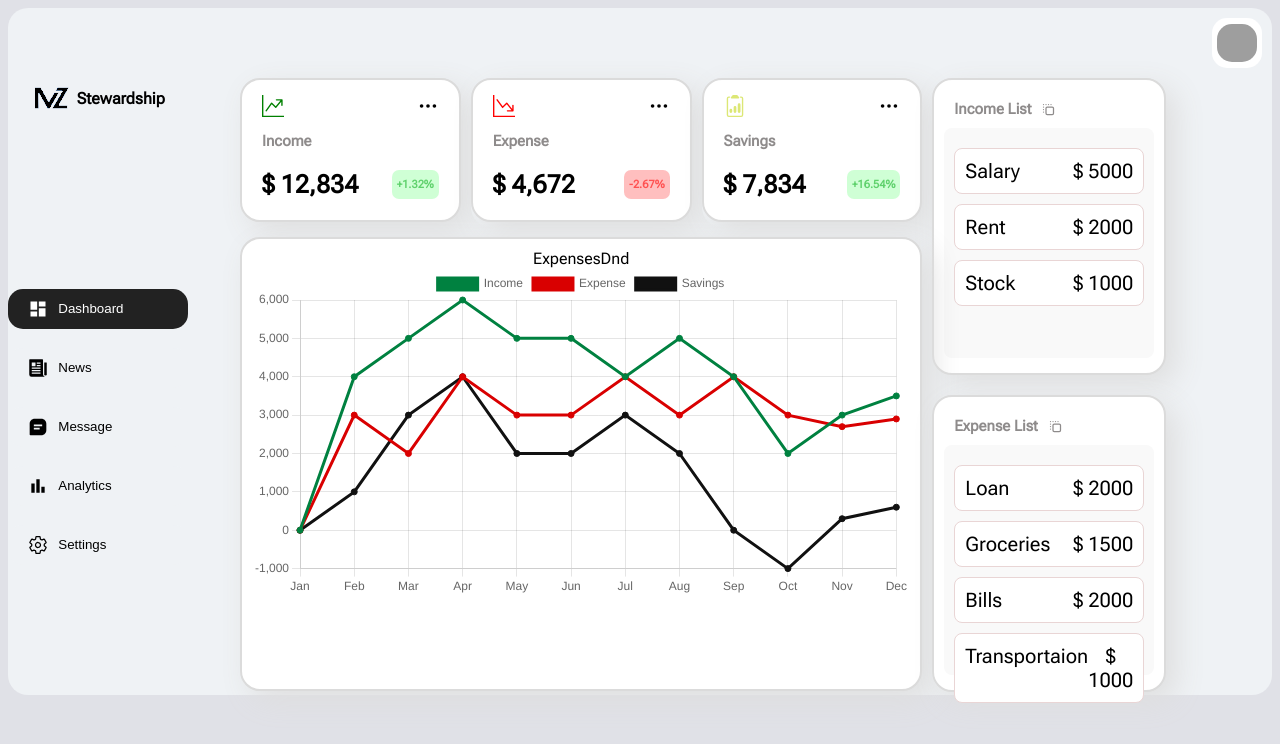
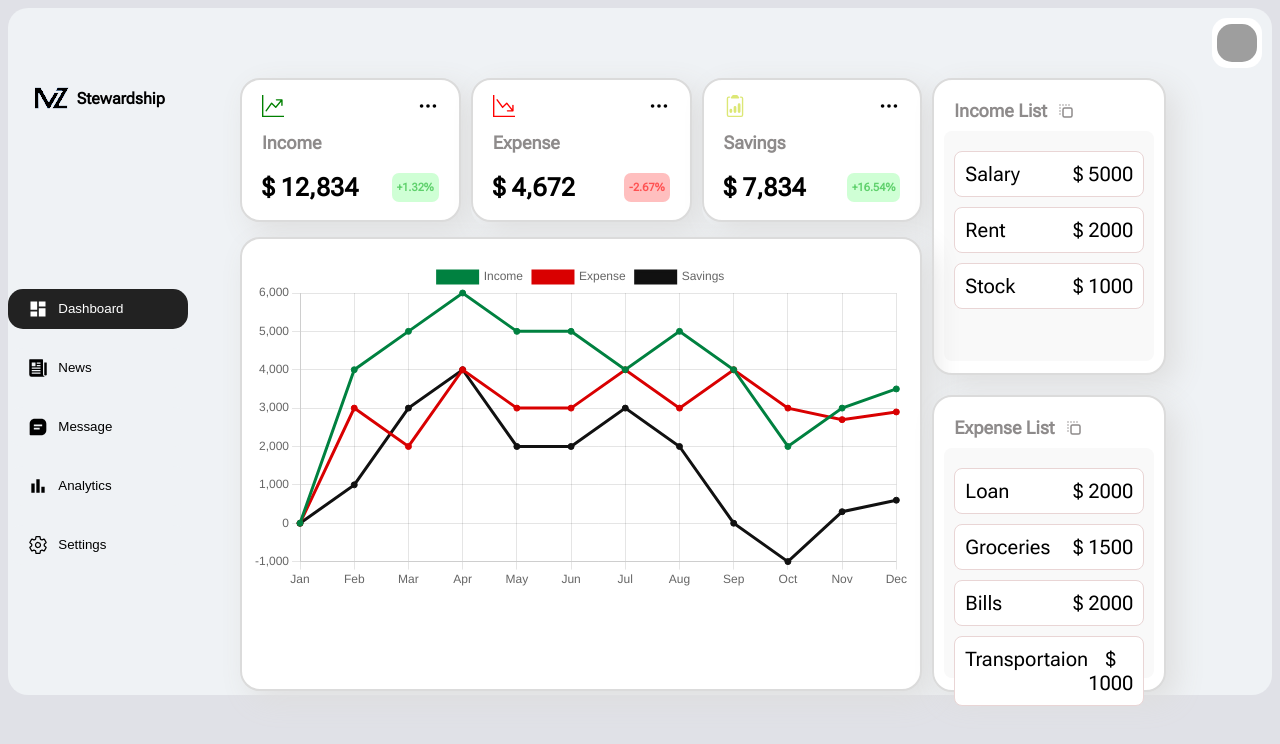
Before and after one commit to shahan210/DashBoard-1, a React (Vite) app: page / in a window 1280 px wide. Shown: the top 744 px of the page. Built offline with nearby package versions, Linux system fonts and the light colour scheme; grey boxes are pictures that could not be loaded; some icons are missing; a web font is replaced by a local one.

Commit message:
update: dash graph

```diff
--- a/src/components/main/Graph.jsx
+++ b/src/components/main/Graph.jsx
@@ -75,7 +75,6 @@ export default function Graph() {
   return (
     <div className="dash-grid-span-3">
       <div className="container graph-container">
-        <div style={{ textAlign: "center" }}>ExpensesDnd</div>
         <div className="dash-graph">
           <Line options={options} data={data} />
         </div>
--- a/src/components/scss/dash/_income.scss
+++ b/src/components/scss/dash/_income.scss
@@ -21,6 +21,9 @@
   background-color: white;
   @include u.breakpoint(notebook) {
     padding: 10px 5px;
+  }
+  @include u.breakpoint(tablet) {
+    padding: 5px 5px;
   }
 }
 
@@ -53,6 +56,8 @@
   display: flex;
   justify-content: center;
   width: 100%;
+  position: relative;
+  top: 3%;
   @include u.breakpoint(notebook) {
     position: relative;
     top: 13%;
@@ -61,13 +66,17 @@
 }
 .container-header {
   padding: 10px;
-  font-size: 15px;
+  font-size: 18px;
   font-weight: 600;
   color: #8e8b8b;
   display: flex;
   align-items: center;
   @include u.breakpoint(notebook) {
     padding: 15px 5px;
+  }
+  @include u.breakpoint(tablet) {
+    padding: 8px 5px;
+    font-size: 13px;
   }
 }
 .income-container {
```
